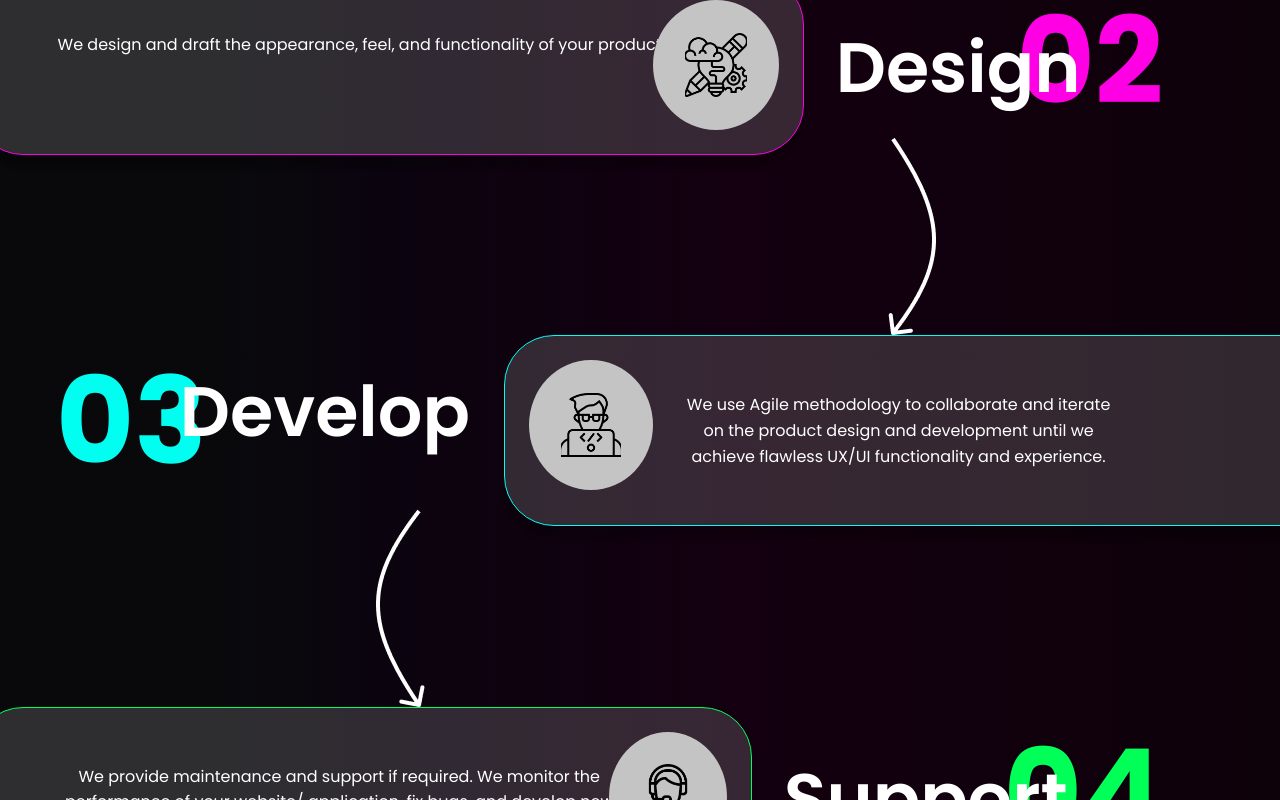
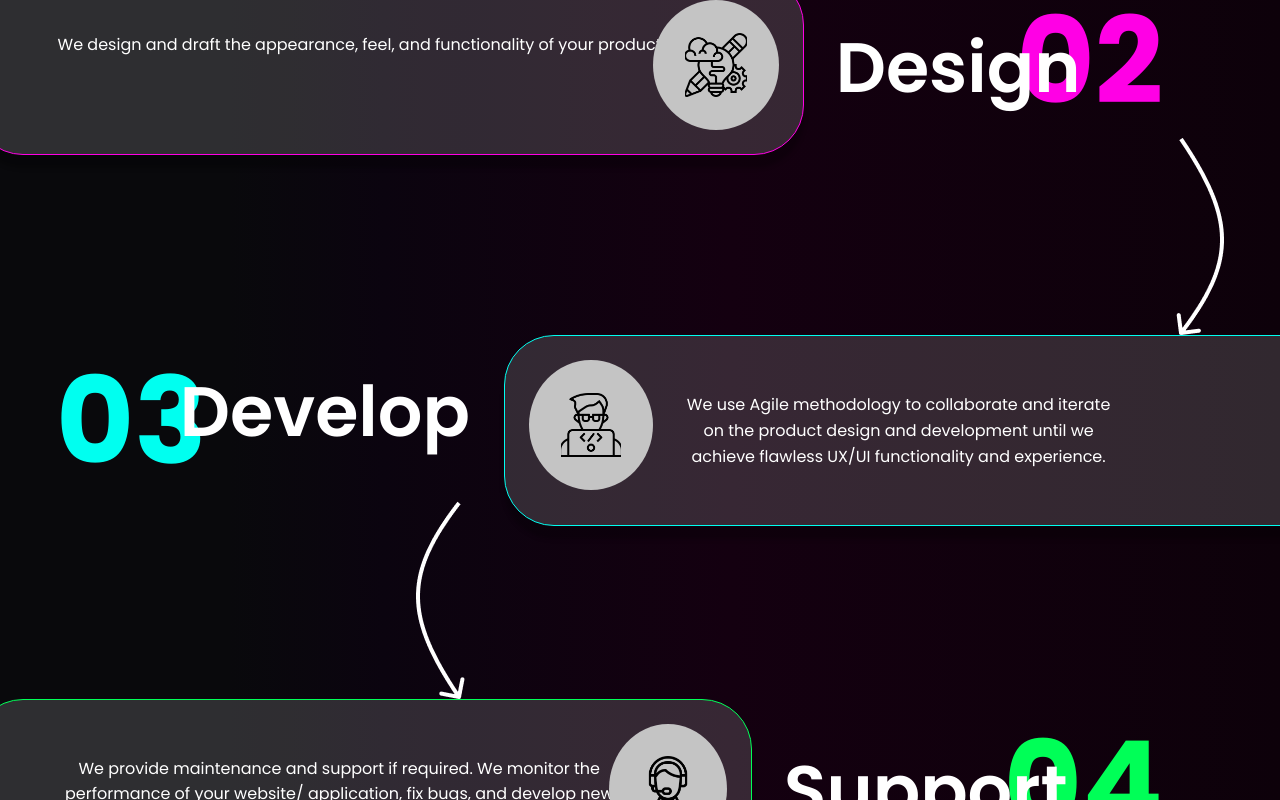
Before and after one commit to befog-dev-team/Befog-Website, a React (Vite) app in the folder client/: page / in a window 1280 px wide. Shown: the part 2440-3240 px from the top of the page. Built offline with nearby package versions, Linux system fonts and the light colour scheme; a web font is replaced by a local one.

Commit message:
Update footer background color, modify service titles in strategy page, and enhance media queries for improved responsiveness

```diff
--- a/client/src/compoment/footer/footer.css
+++ b/client/src/compoment/footer/footer.css
@@ -13,7 +13,7 @@
   right: 0;
   width: 100%;
   height: 35%;
-  background: #060613;
+  background: #170013;
   clip-path: polygon(0 0, 100% 0, 100% 50%, 50% 0, 50% 0, 0% 50%);
 }
 
--- a/client/src/pages/Content Strategy/strategy.jsx
+++ b/client/src/pages/Content Strategy/strategy.jsx
@@ -2,10 +2,10 @@ import { Link } from "react-router-dom";
 import "./strategy.css";
 
 const services = [
-  { title: "Content Production" },
-  { title: "Content Marketing" },
-  { title: "Tailored Content Creation & Marketing" },
-  { title: "Awareness, Engagement& Retention" },
+  { title: "Custom Mobile App Development" },
+  { title: "Web Application Solutions" },
+  { title: "App Maintenance and Support" },
+  { title: "Cross-Platform Development" },
 ];
 
 const workservices = [
--- a/client/src/pages/Home/Home.css
+++ b/client/src/pages/Home/Home.css
@@ -206,7 +206,7 @@ body {
 }
 
 /* Media Queries for Responsiveness */
-@media (max-width: 1024px) {
+@media (max-width: 1200px) {
   .section1 {
     padding: 0% 15px;
   }
@@ -532,6 +532,72 @@ body {
   margin: -4rem 11rem 0 -19rem;
 }
 
+@media (max-width: 2720px) {
+  .arrowleft1 img {
+    margin: -4.5rem 56rem 0 -19rem;
+  }
+}
+
+@media (max-width: 2670px) {
+  .arrowleft1 img {
+    margin: -4.5rem 54rem 0 -19rem;
+  }
+}
+
+@media (max-width: 2670px) {
+  .arrowleft1 img {
+    margin: -4.5rem 54rem 0 -19rem;
+  }
+}
+
+@media (max-width: 2570px) {
+  .arrowleft1 img {
+    margin: -4.5rem 51rem 0 -19rem;
+  }
+}
+
+@media (max-width: 2420px) {
+  .arrowleft1 img {
+    margin: -4.5rem 46rem 0 -19rem;
+  }
+}
+
+@media (max-width: 2220px) {
+  .arrowleft1 img {
+    margin: -4.5rem 39rem 0 -19rem;
+  }
+}
+
+@media (max-width: 2050px) {
+  .arrowleft1 img {
+    margin: -4.5rem 34rem 0 -19rem;
+  }
+}
+
+@media (max-width: 1840px) {
+  .arrowleft1 img {
+    margin: -4.5rem 27rem 0 -19rem;
+  }
+}
+
+@media (max-width: 1630px) {
+  .arrowleft1 img {
+    margin: -4.5rem 16rem 0 -19rem;
+  }
+}
+
+@media (max-width: 1460px) {
+  .arrowleft1 img {
+    margin: -4.5rem 6rem 0 -19rem;
+  }
+}
+
+@media (max-width: 1250px) {
+  .arrowleft1 img {
+    margin: -4.5rem 0rem 0 -19rem;
+  }
+}
+
 .arrowRight {
   width: 50px;
   display: flex;
@@ -543,6 +609,12 @@ body {
   max-width: 100%;
   max-height: 100%;
   margin: -4.7rem -2rem 0 32rem;
+}
+
+@media (max-width: 2720px) {
+  .arrowRight img {
+    margin: -4.7rem -38rem 0 32rem;
+  }
 }
 
 .Develop-strategy-container {
@@ -595,7 +667,7 @@ body {
   }
 }
 
-@media (max-width: 768px) {
+@media (max-width: 1200px) {
   .feature-number h1 {
     font-size: 55px;
   }
@@ -857,7 +929,7 @@ body {
   }
 }
 
-@media (max-width: 768px) {
+@media (max-width: 1200px) {
   .Design-number h1 {
     font-size: 55px;
   }
@@ -931,6 +1003,11 @@ body {
     justify-content: center;
     align-items: center;
     overflow: hidden; /* Ensures the image stays within the circle */
+  }
+  .Support-strategy-container {
+    width: 108vw;
+    gap: 1.5rem;
+    margin: 0 0 0 6rem;
   }
 
   .Design-circle img,
```
